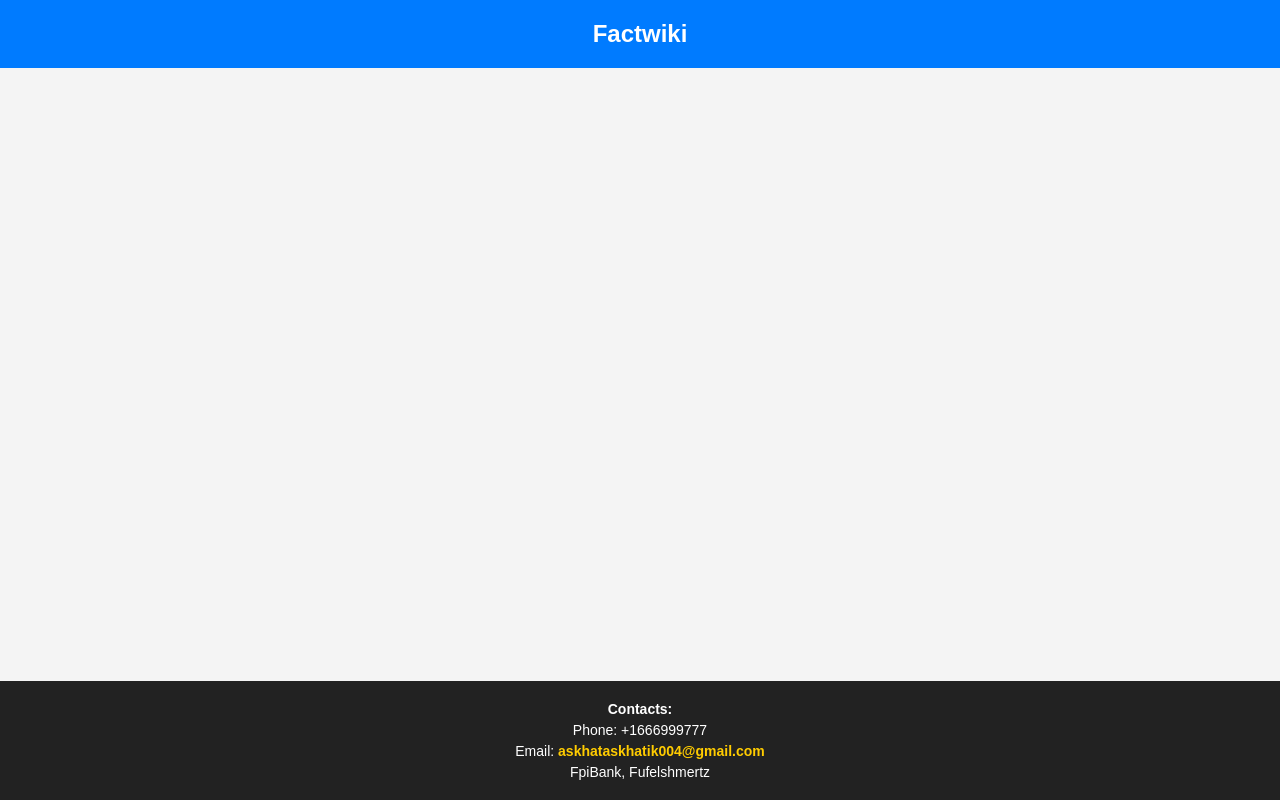
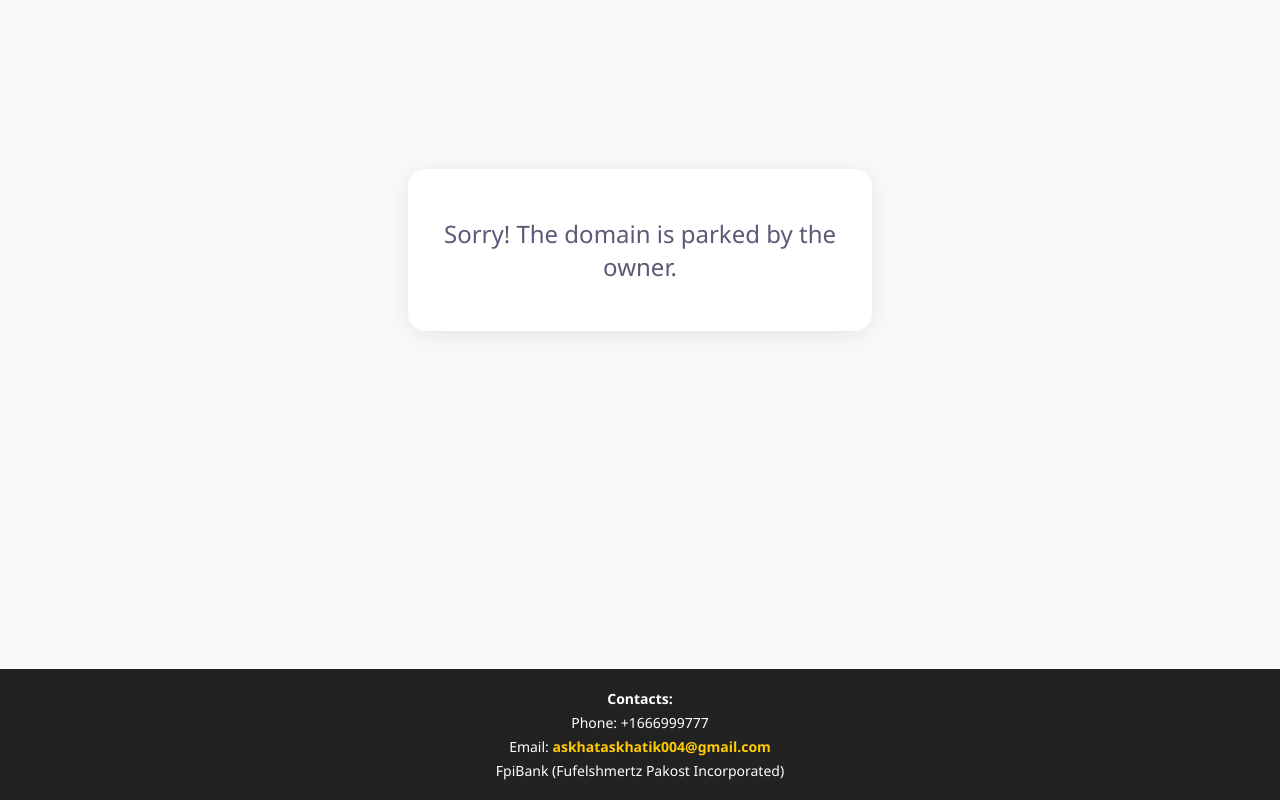
Before and after one commit to Helloguy777/Helloguy777.github.io, a plain HTML site: page index.html in a window 1280 px wide. Drawn offline with Linux system fonts and the light colour scheme.

Commit message:
Update index.html

```diff
--- a/index.html
+++ b/index.html
@@ -3,25 +3,31 @@
 <head>
     <meta charset="UTF-8">
     <meta name="viewport" content="width=device-width, initial-scale=1.0">
-    <title>Factwiki</title>
+    <title>Domain Is Parked</title>
     <link rel="stylesheet" href="style.css">
     <style>
         body {
             display: flex;
             flex-direction: column;
+            justify-content: center;
+            align-items: center;
             min-height: 100vh;
             margin: 0;
-            font-family: Arial, sans-serif;
-            background-color: #f4f4f4;
+            font-family: 'Segoe UI', Arial, sans-serif;
+            background-color: #f9f9fb;
             color: #333;
         }
-        header {
+        .parked-message {
+            margin: auto;
+            padding: 48px 32px;
+            background: #fff;
+            border-radius: 18px;
+            box-shadow: 0 4px 24px 0 rgba(0,0,0,0.08);
+            font-size: 1.5rem;
             text-align: center;
-            background-color: #007bff;
-            color: white;
-            padding: 20px;
-            font-size: 24px;
-            font-weight: bold;
+            color: #5a5a76;
+            font-weight: 500;
+            max-width: 400px;
         }
         footer {
             margin-top: auto;
@@ -30,20 +36,23 @@
             text-align: center;
             padding: 15px;
             font-size: 14px;
+            width: 100%;
+        }
+        a {
+            color: #ffcc00;
+            text-decoration: none;
         }
     </style>
 </head>
 <body>
-    <header>
-        Factwiki
-        <script async src="https://pagead2.googlesyndication.com/pagead/js/adsbygoogle.js?client=ca-pub-4751126652198889"
-            crossorigin="anonymous"></script>
-    </header>
+    <div class="parked-message">
+        Sorry! The domain is parked by the owner.
+    </div>
     <footer>
         <p><strong>Contacts:</strong></p>
         <p>Phone: +1666999777</p>
-        <p>Email: <a href="mailto:askhataskhatik004@gmail.com" style="color: #ffcc00; text-decoration: none;">askhataskhatik004@gmail.com</a></p>
-        <p>FpiBank, Fufelshmertz</p>
+        <p>Email: <a href="mailto:askhataskhatik004@gmail.com">askhataskhatik004@gmail.com</a></p>
+        <p>FpiBank (Fufelshmertz Pakost Incorporated)</p>
     </footer>
 </body>
 </html>
```
